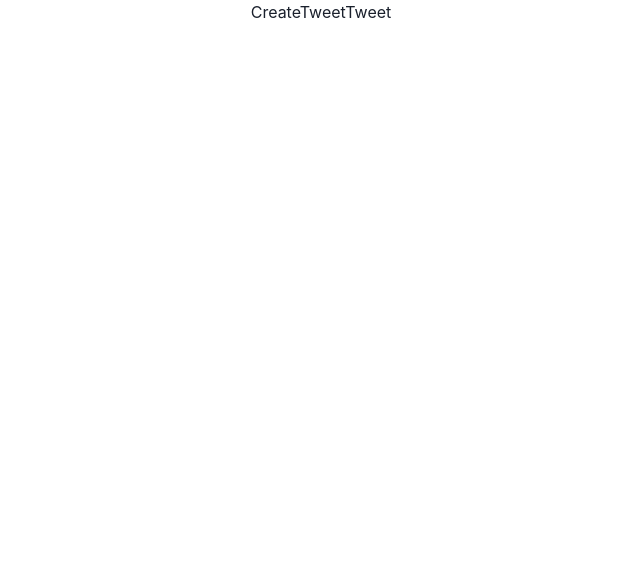
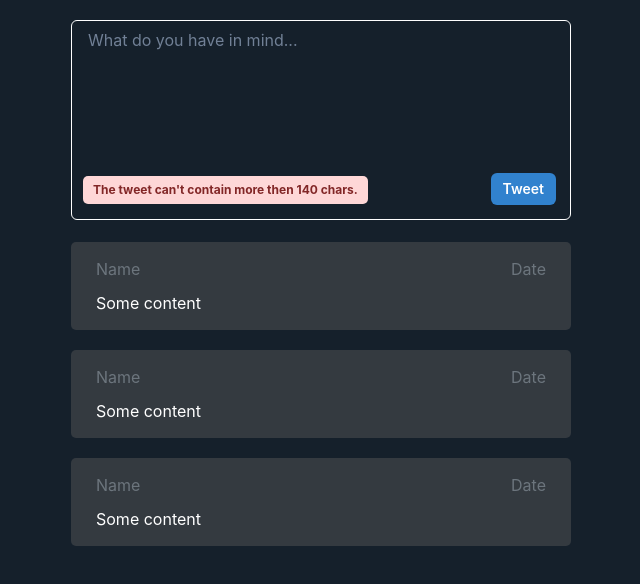
Before and after one commit to Golannnnn/microblog, a React (Create React App) app: page / in a window 1280 px wide. Shown: the top 584 px of the page, without its empty margins (319-959 px from the left). Built offline with nearby package versions, Linux system fonts and the light colour scheme.

Commit message:
added basic style and structure

```diff
--- a/src/components/CreateTweet.jsx
+++ b/src/components/CreateTweet.jsx
@@ -1,4 +1,23 @@
+import styles from "./CreateTweetStyles";
+import { FormControl } from "@chakra-ui/react";
+import { InputGroup } from "@chakra-ui/react";
+import { Textarea } from "@chakra-ui/react";
+import { Button } from "@chakra-ui/react";
+import { Badge } from "@chakra-ui/react";
+
 const CreateTweet = () => {
-  return <>CreateTweet</>;
+  return (
+    <>
+      <FormControl {...styles.formControl}>
+        <InputGroup {...styles.inputGroup}>
+          <Textarea {...styles.textArea} />
+        </InputGroup>
+        <Button {...styles.button}>Tweet</Button>
+        <Badge display={true ? "block" : "none"} {...styles.badge}>
+          The tweet can't contain more then 140 chars.
+        </Badge>
+      </FormControl>
+    </>
+  );
 };
 export default CreateTweet;
--- /dev/null
+++ b/src/components/CreateTweetStyles.js
@@ -0,0 +1,47 @@
+const styles = {
+  formControl: {
+    sx: {
+      position: "relative",
+      maxWidth: 500,
+      marginBottom: 3,
+    },
+  },
+  inputGroup: {
+    sx: {
+      borderColor: "white",
+      backgroundColor: "#15202B",
+    },
+  },
+  textArea: {
+    pr: "1rem",
+    placeholder: "What do you have in mind...",
+    resize: "none",
+    sx: {
+      height: 200,
+      color: "white",
+    },
+  },
+  button: {
+    size: "sm",
+    colorScheme: "blue",
+    sx: {
+      position: "absolute",
+      bottom: 15,
+      right: 15,
+    },
+  },
+  badge: {
+    colorScheme: "red",
+    textTransform: "none",
+    sx: {
+      padding: "5px 10px",
+      borderRadius: 5,
+      marginBottom: 10,
+      position: "absolute",
+      bottom: -6,
+      left: 3,
+    },
+  },
+};
+
+export default styles;
--- a/src/components/Tweet.jsx
+++ b/src/components/Tweet.jsx
@@ -1,5 +1,16 @@
+import styles from "./TweetStyles";
+import { Box } from "@chakra-ui/react";
+
 const Tweet = () => {
-  return <>Tweet</>;
+  return (
+    <Box {...styles.Box}>
+      <div {...styles.div}>
+        <span>Name</span>
+        <span>Date</span>
+      </div>
+      <p {...styles.p}>Some content</p>
+    </Box>
+  );
 };
 
 export default Tweet;
--- /dev/null
+++ b/src/components/TweetStyles.js
@@ -0,0 +1,30 @@
+const styles = {
+  Box: {
+    minW: {
+      base: "100%",
+      sm: "100%",
+      md: "500px",
+    },
+    sx: {
+      backgroundColor: "#343A40",
+      padding: "15px 25px",
+      borderRadius: 5,
+      margin: "10px 0px 10px 0px",
+    },
+  },
+  div: {
+    style: {
+      display: "flex",
+      justifyContent: "space-between",
+      color: "#6C757D",
+      marginBottom: 10,
+    },
+  },
+  p: {
+    style: {
+      color: "white",
+    },
+  },
+};
+
+export default styles;
--- a/src/components/TweetsList.jsx
+++ b/src/components/TweetsList.jsx
@@ -4,6 +4,8 @@ const TweetsList = () => {
   return (
     <>
       <Tweet />
+      <Tweet />
+      <Tweet />
     </>
   );
 };
--- a/src/index.css
+++ b/src/index.css
@@ -0,0 +1,9 @@
+html,
+body,
+#root {
+  background-color: #15202b;
+}
+
+#root {
+  padding: 20px;
+}
```
